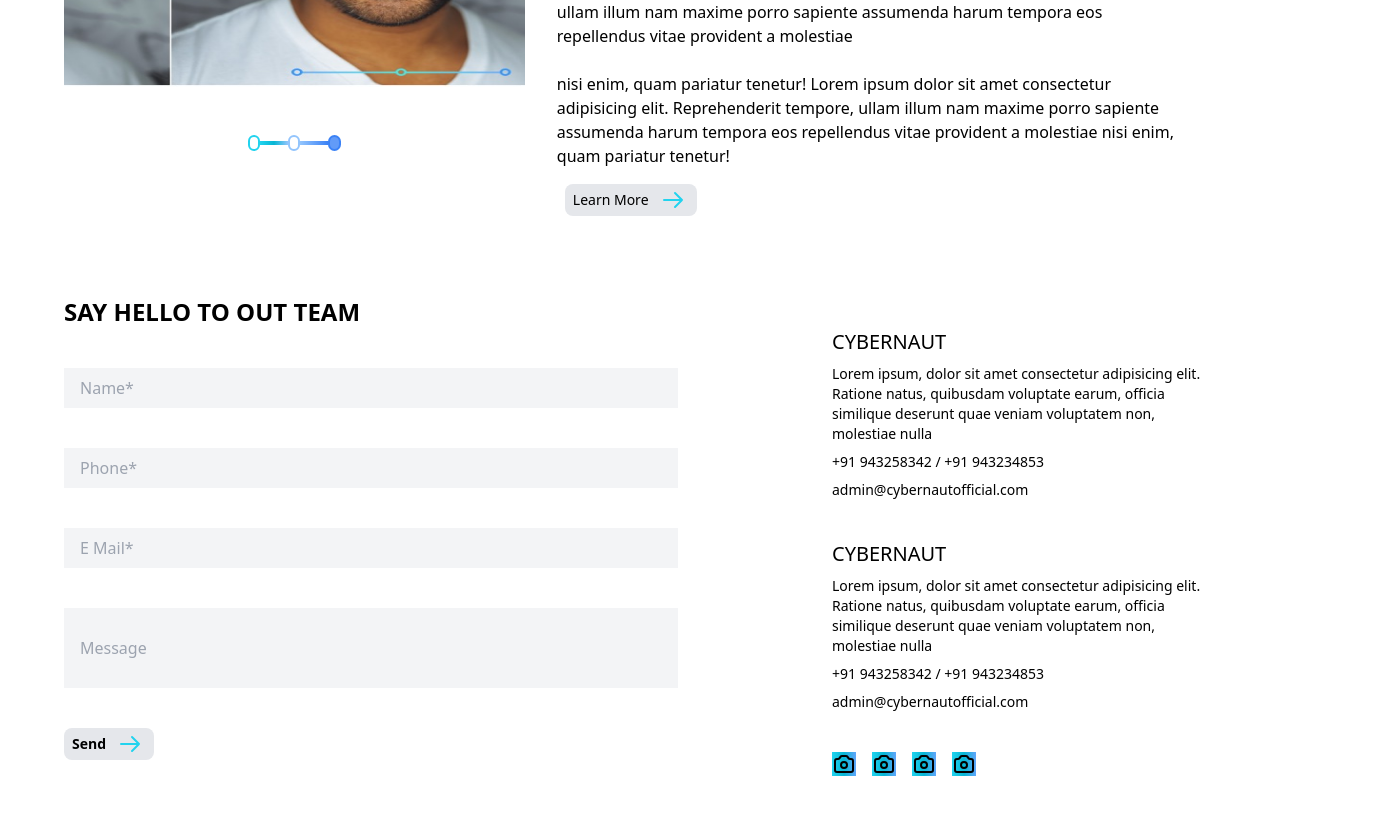
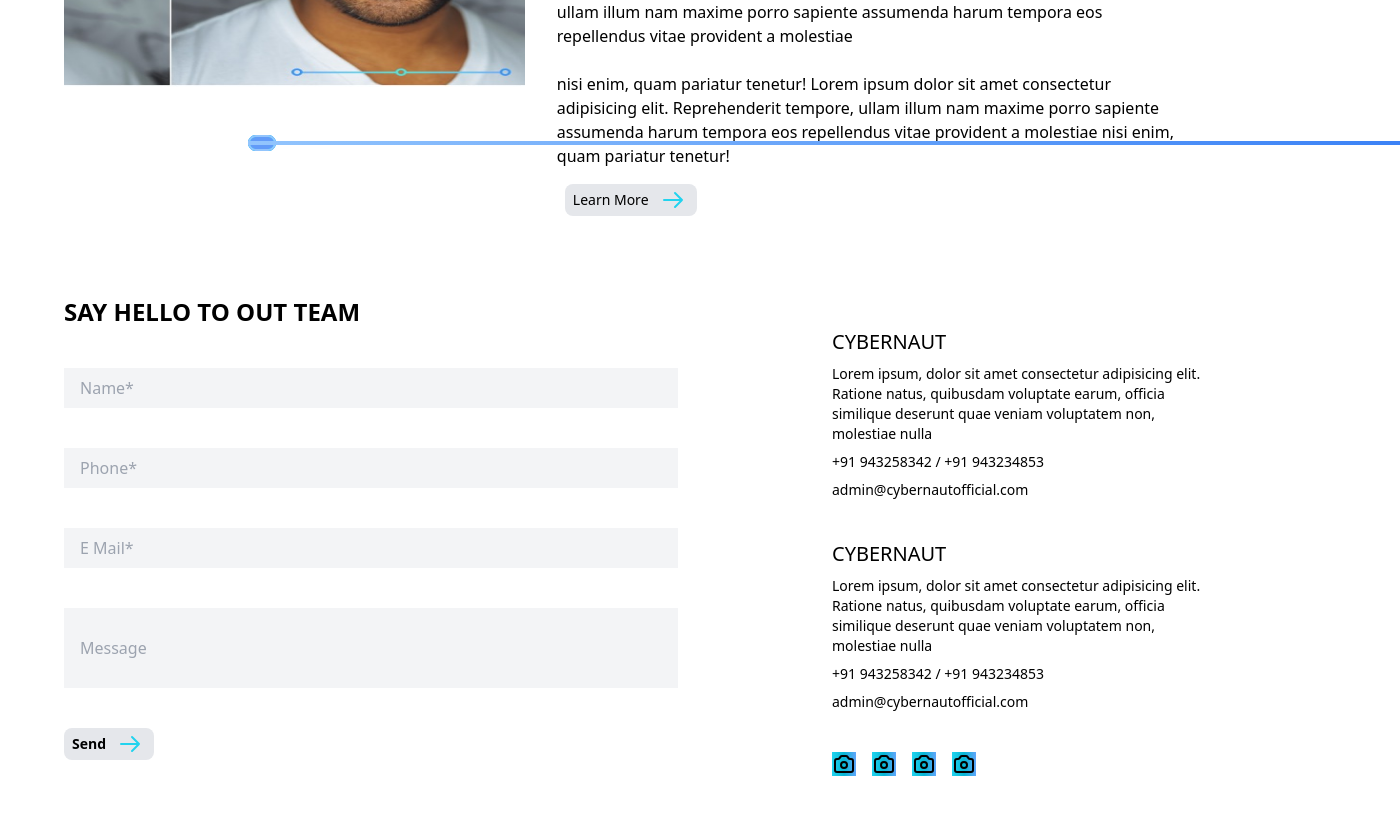
Before and after one commit to Gautham0718/Cybernaut-website, a Next.js app: page / in a window 1280 px wide. Shown: the part 3540-4354 px from the top of the page, 1400 px wide, since content can reach past the window. Built offline with nearby package versions, Linux system fonts and the light colour scheme.

Commit message:
Update Founders.tsx

```diff
--- a/components/Founders.tsx
+++ b/components/Founders.tsx
@@ -50,19 +50,19 @@ const Founders = () => {
         <div
           className={
             selectedSlide === 0
-              ? "w-7 h-4 rounded-full border-2 border-cyan-400 bg-blue-500  ease-linear duration-500"
-              : "w-7 h-4 rounded-full border-2 border-cyan-400"
+              ? "absolute w-7 h-4 rounded-full border-2 border-cyan-400 bg-blue-500  ease-linear duration-500"
+              : "absolute w-7 h-4 rounded-full border-2 border-cyan-400"
           }
         ></div>
-        <div className="flex w-[90%] h-1 bg-gradient-to-r from-cyan-400 via-cyan-500 to-blue-300"></div>
+        <div className="absolute flex w-[90%] h-1 bg-gradient-to-r from-cyan-400 via-cyan-500 to-blue-300"></div>
         <div
           className={
             selectedSlide === 1
-              ? "w-7 h-4 rounded-full border-2 border-blue-300 bg-blue-500  ease-linear duration-500"
-              : "w-7 h-4 rounded-full border-2 border-blue-300"
+              ? "absolute w-7 h-4 rounded-full border-2 border-blue-300 bg-blue-500  ease-linear duration-500"
+              : "absolute w-7 h-4 rounded-full border-2 border-blue-300"
           }
         ></div>
-        <div className="flex w-[90%] h-1 bg-gradient-to-r from-blue-300 to-blue-500"></div>
+        <div className="absolute flex w-[90%] h-1 bg-gradient-to-r from-blue-300 to-blue-500"></div>
         <div
           className={
             selectedSlide === 2
```
